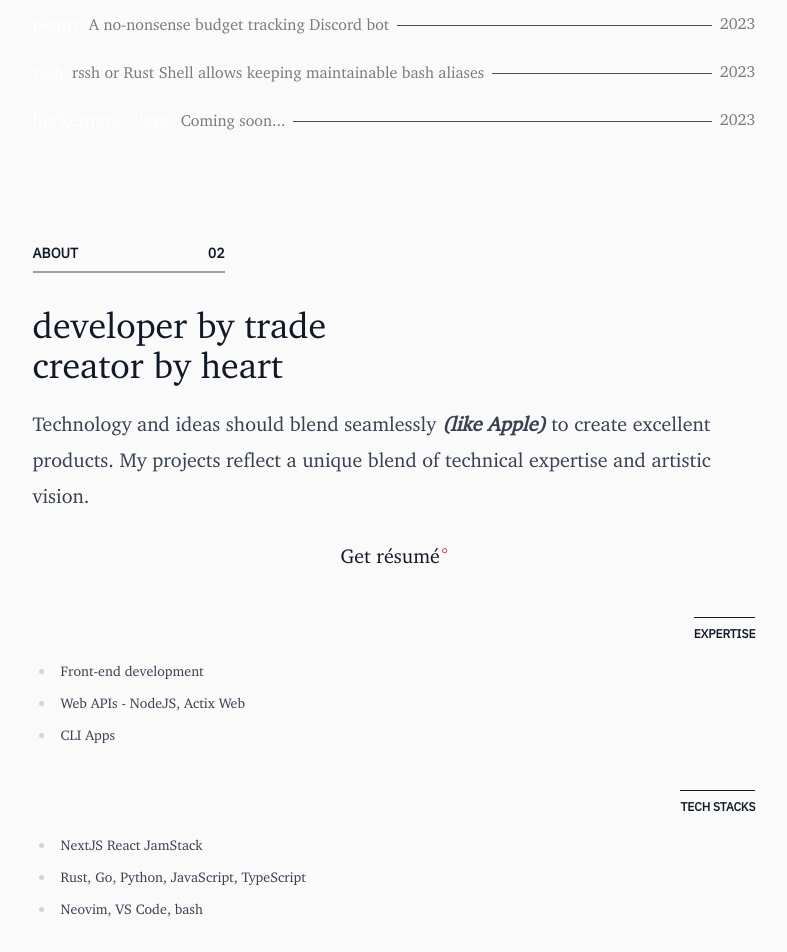
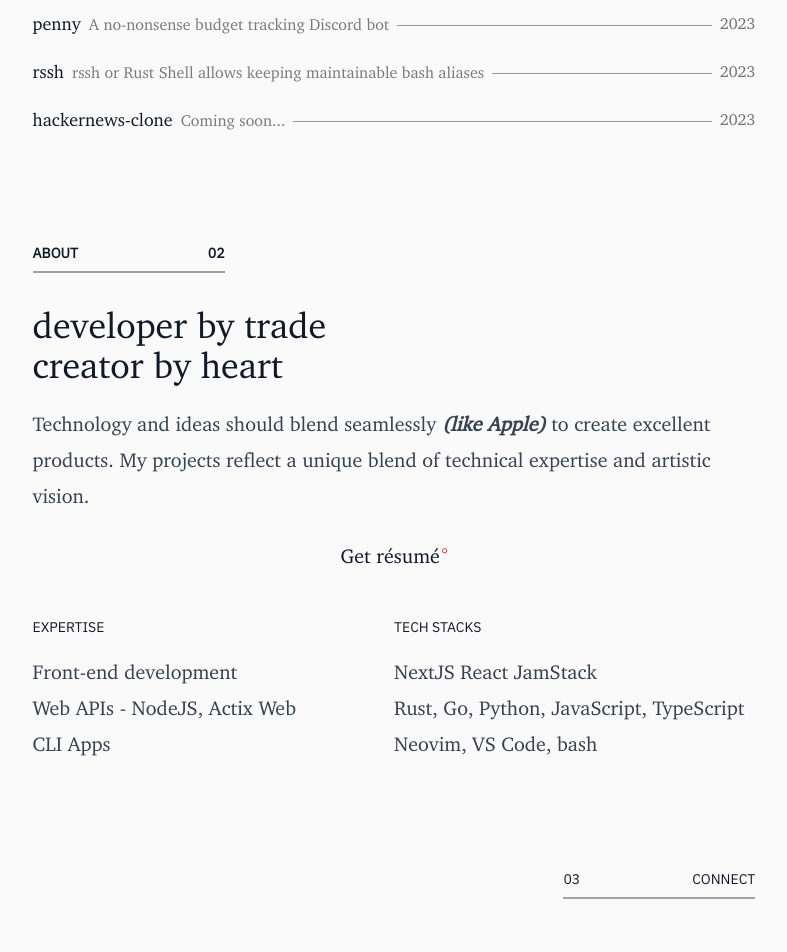
Before and after one commit to lloydlobo/lloydlobo.com, a Next.js app: page /work in a window 1280 px wide. Shown: the part 1020-1972 px from the top of the page, without its empty margins (246-1033 px from the left). Built offline with nearby package versions, Linux system fonts and the light colour scheme.

Commit message:
style: fix color for light mode

```diff
--- a/pages/work.tsx
+++ b/pages/work.tsx
@@ -74,7 +74,7 @@ export default function WorkPage() {
           </Section>
         </div>
 
-        <div className={`mx-auto space-y-12 lg:space-y-28 mt-16`}>
+        <div className={`mx-auto space-y-20 lg:space-y-28 mt-16`}>
           <Section>
             <article>
               <div className="mx-auto w-full dark:text-secondary">
@@ -153,20 +153,22 @@ export default function WorkPage() {
                         href="/"
                         className="rounded after:hidden lg:max-w-screen-lg w-full mx-auto"
                       >
-                        <div className="flex gap-x-2 text-tertiary prose-base items-center ">
+                        <div className="flex gap-x-2  dark:text-tertiary prose-base items-center ">
                           <div className="flex flex-1 items-baseline gap-x-2">
-                            <span className="flex-shrink-0 text-primary prose-lg ">
+                            <span className="flex-shrink-0 dark:text-primary prose-lg ">
                               {repo}
                             </span>
-                            <span className="hidden md:flex  text-clip brightness-75 flex-shrink-0 truncate">
+                            <span className="hidden text-tertiary md:flex text-clip brightness-75 flex-shrink-0 truncate">
                               {description}
                             </span>
-                            <span className="md:hidden text-clip overflow-clip max-w-[24ch] flex brightness-75 flex-shrink-0 truncate">
+                            <span className="md:hidden text-secondary prose-sm max-w-[27ch] flex brightness-75 flex-shrink-0 truncate">
                               {description}
                             </span>
-                            <div className="after:content-[''] after:relative after:ml-auto w-full relative border-t-[0.5px] blur-[0.7px]  -top-1 brightness-50 flex"></div>
+                            <div className="after:content-[''] text-primary after:relative after:ml-auto w-full opacity-75 after:opacity-75 relative border-t-[0.1px] blur-[0.1px] z-10 backdrop-blur-[1px] -top-1 brightness-50 flex"></div>
                           </div>
-                          <span className="brightness-75">2023</span>
+                          <span className="brightness-75 text-secondary dark:text-current">
+                            2023
+                          </span>
                         </div>
                       </a>
                     )
@@ -188,6 +190,7 @@ export default function WorkPage() {
                   <br />
                   creator by heart
                 </h3>
+
                 <div className="w-full dark:text-secondary lg:place-items-center">
                   <p>
                     Technology and ideas should blend seamlessly
@@ -203,29 +206,28 @@ export default function WorkPage() {
                   </Link>
                 </div>
 
-                <div className="ml-auto text-sm 4xl:w-[75vw] space-y-12">
-                  <div className="lg:mt-12">
-                    <h3 className="text-xs uppercase font-sans dark:text-tertiary flex items-baseline justify-between place-self-end border-t-[1px] dark:border-tertiary/30 py-2 text-start font-bold">
+                <div className="grid grid-cols-2">
+                  <div className="">
+                    <h3 className="prose-sm uppercase dark:text-tertiary font-medium font-sans">
                       Expertise
                     </h3>
-                    <ul className={`space-y-3 dark:text-secondary`}>
-                      <li className="">Front-end development</li>
-                      <li className="">Web APIs - NodeJS, Actix Web</li>
-                      <li className="">CLI Apps</li>
-                    </ul>
+                    <div className={`[&>li]:prose-base dark:text-secondary`}>
+                      <div className="">Front-end development</div>
+                      <div className="">Web APIs - NodeJS, Actix Web</div>
+                      <div className="">CLI Apps</div>
+                    </div>
                   </div>
-
-                  <div className=" ">
-                    <h3 className="text-xs uppercase font-sans dark:text-tertiary flex items-baseline justify-between place-self-end border-t-[1px] dark:border-tertiary/30 py-2 text-start font-bold">
+                  <div className="">
+                    <h3 className="prose-sm uppercase dark:text-tertiary/80 font-medium font-sans">
                       Tech Stacks
                     </h3>
-                    <ul className={`space-y-3 dark:text-secondary`}>
-                      <li className="">NextJS React JamStack</li>
-                      <li className="">
+                    <div className={`[&>li]:prose-base dark:text-secondary`}>
+                      <div className="">NextJS React JamStack</div>
+                      <div className="">
                         Rust, Go, Python, JavaScript, TypeScript
-                      </li>
-                      <li className="">Neovim, VS Code, bash</li>
-                    </ul>
+                      </div>
+                      <div className="">Neovim, VS Code, bash</div>
+                    </div>
                   </div>
                 </div>
               </div>
```
